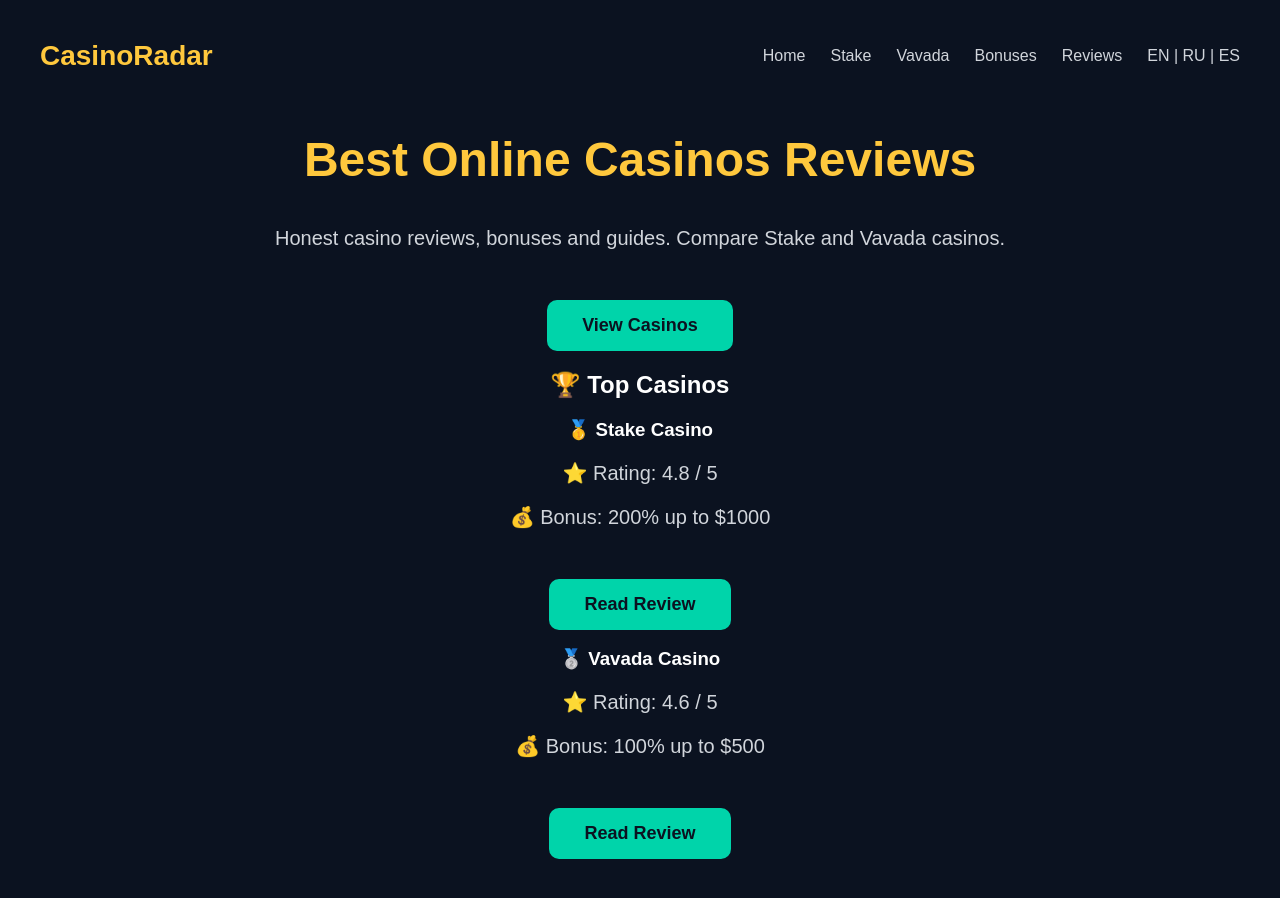
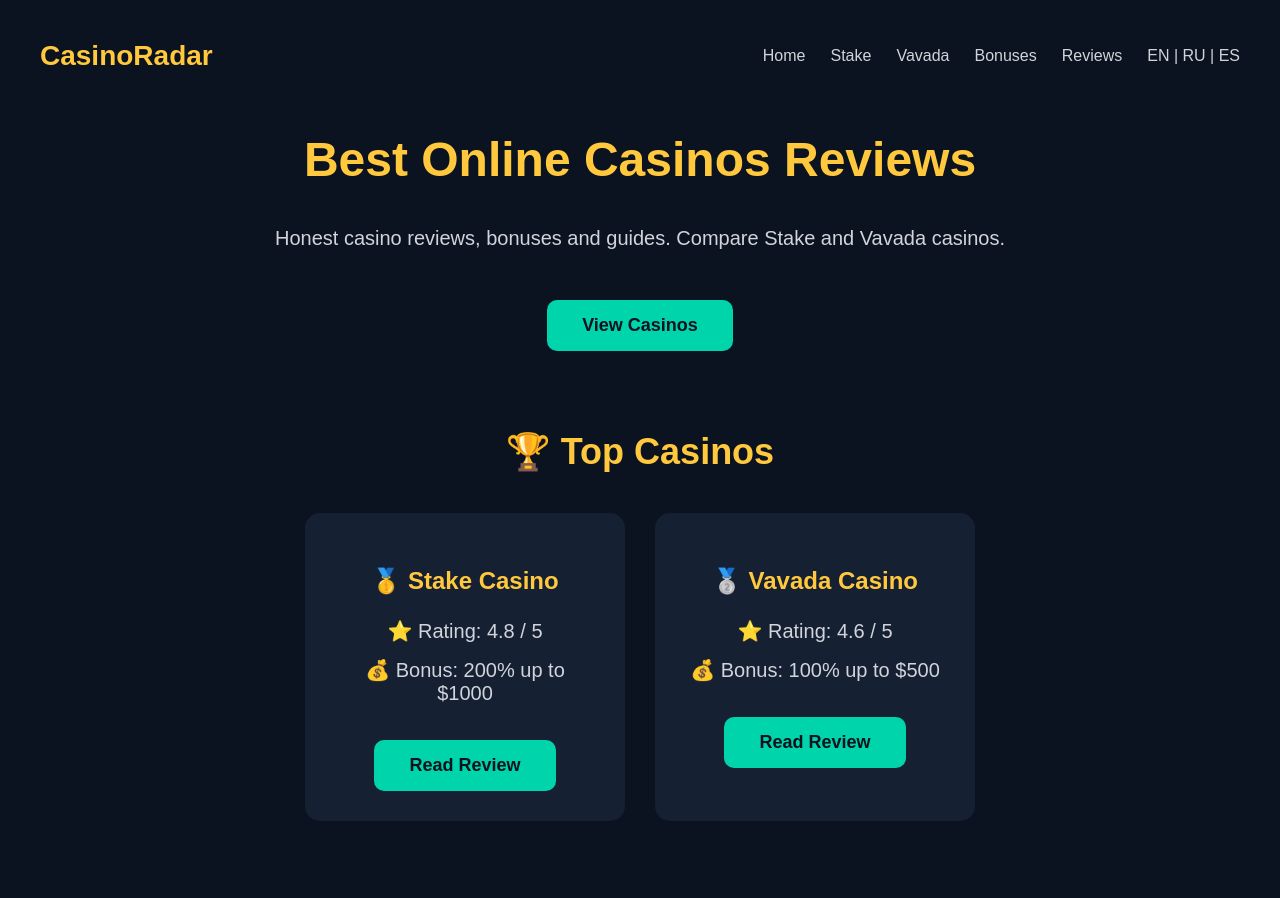
Before and after one commit to Radargaming/Casinoradar, a Next.js app: page / in a window 1280 px wide. After the commit the page ends 861 px from the top, so only its background shows below. Built offline with nearby package versions, Linux system fonts and the light colour scheme.

Commit message:
Update globals.css

```diff
--- a/app/globals.css
+++ b/app/globals.css
@@ -102,3 +102,39 @@
 .card:hover {
   transform: translateY(-8px);
 }
+.top-casinos {
+  margin-top: 80px;
+}
+
+.top-casinos h2 {
+  font-size: 36px;
+  color: #FFC83D;
+  margin-bottom: 40px;
+}
+
+.ranking {
+  display: flex;
+  justify-content: center;
+  gap: 30px;
+}
+
+.rank-card {
+  background: #162033;
+  width: 320px;
+  padding: 30px;
+  border-radius: 15px;
+  text-align: center;
+}
+
+.rank-card h3 {
+  color: #FFC83D;
+  font-size: 24px;
+}
+
+.rank-card p {
+  margin: 15px 0;
+}
+
+.rank-card button {
+  margin-top: 20px;
+}
```
